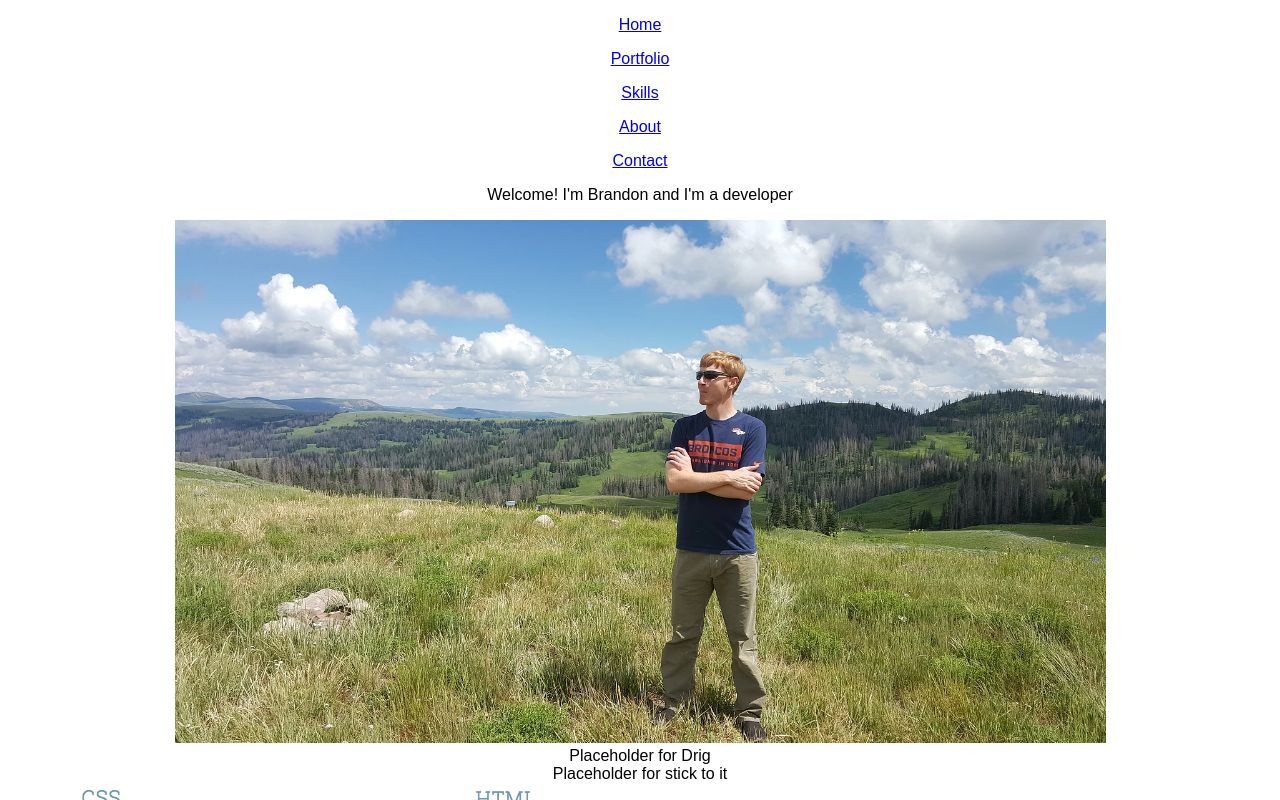
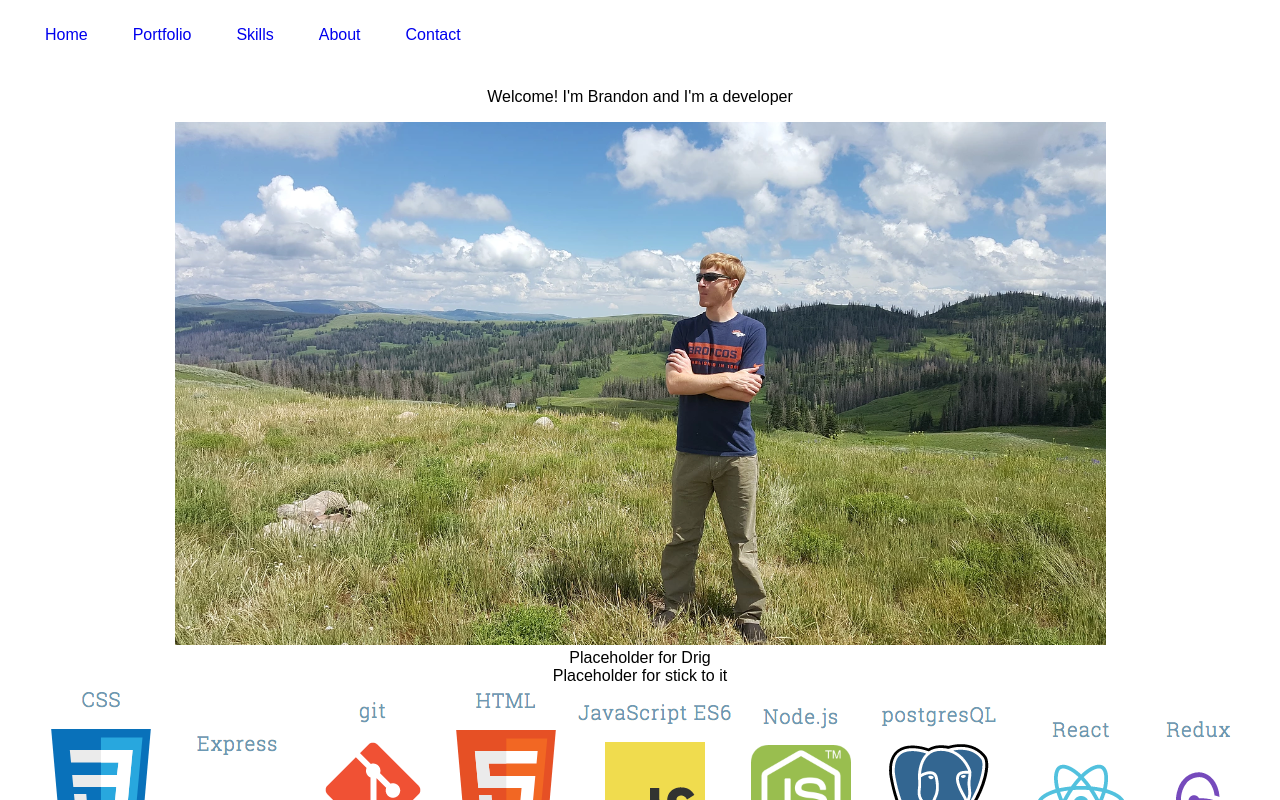
Before and after one commit to PowellBrand/portfolio, a React (Create React App) app: page / in a window 1280 px wide. Shown: the top 800 px of the page. Built offline with nearby package versions, Linux system fonts and the light colour scheme.

Commit message:
style for nav

```diff
--- a/src/components/nav/nav.css
+++ b/src/components/nav/nav.css
@@ -0,0 +1,22 @@
+.MainNav{
+    width: 100%;
+    height: 72px;
+    display: flex;
+    flex-direction: row;
+    flex-wrap: wrap;
+    background-color: white;
+    position: sticky;
+    top: 0px;
+}
+.navdiv{
+    display: flex;
+    flex-direction: row;
+    flex-wrap: wrap;
+
+}
+.navlink{
+    margin-left: 45px;
+    margin-top: 10px;
+    text-decoration: none;
+
+}
--- a/src/components/nav/nav.js
+++ b/src/components/nav/nav.js
@@ -6,12 +6,12 @@ class Nav extends Component {
     render() {
         return (
             <div className="MainNav">
-                <nav>
-                    <a href="#home"><p>Home</p></a>
-                    <a href="#portfolio"><p>Portfolio</p></a>
-                    <a href="#skills"><p>Skills</p></a>
-                    <a href="#about"><p>About</p></a>
-                    <a href="#contact"><p>Contact</p></a>
+                <nav className="navdiv">
+                    <a href="#home" className="navlink"><p>Home</p></a>
+                    <a href="#portfolio" className="navlink"><p>Portfolio</p></a>
+                    <a href="#skills" className="navlink"><p>Skills</p></a>
+                    <a href="#about" className="navlink"><p>About</p></a>
+                    <a href="#contact" className="navlink"><p>Contact</p></a>
                 </nav>
             </div>
         );
```
Also changed, not shown: 1 other file (tests, documents, lock files or other folders).
